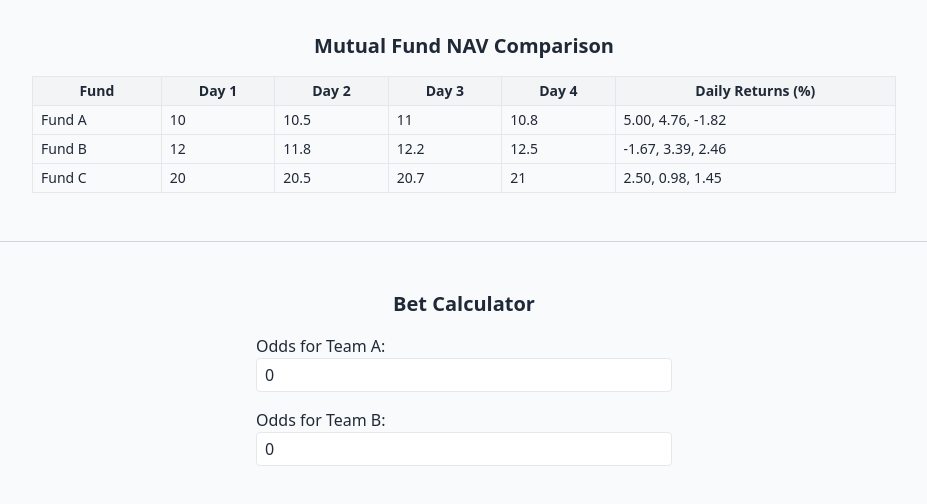
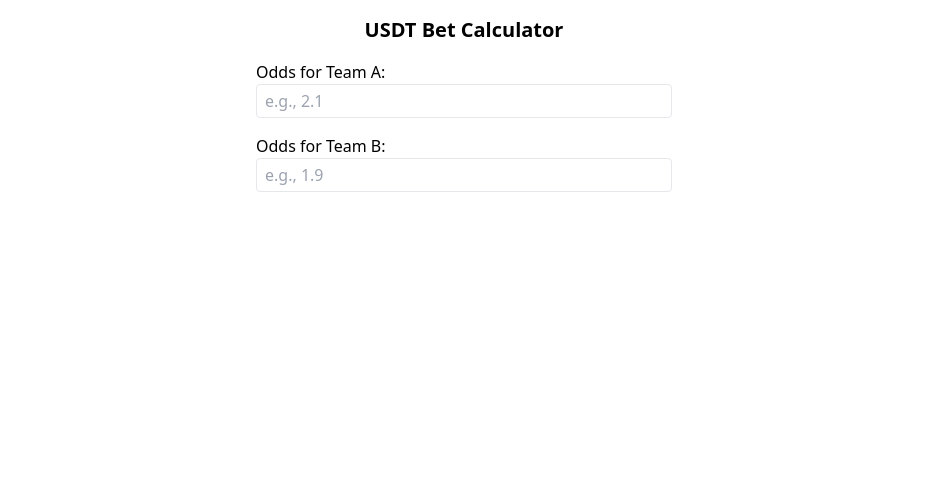
Before and after one commit to harshabavigadda/MF, a React (Create React App) app: page / in a window 1280 px wide. Shown: the top 504 px of the page, without its empty margins (176-1103 px from the left). Built offline with nearby package versions, Linux system fonts and the light colour scheme.

Commit message:
Update App.js

```diff
--- a/src/App.js
+++ b/src/App.js
@@ -1,74 +1,32 @@
 import React, { useState } from "react";
 
-// Dummy mutual fund NAV data for comparison
-const mutualFundData = [
-  { name: "Fund A", nav: [10, 10.5, 11, 10.8] },
-  { name: "Fund B", nav: [12, 11.8, 12.2, 12.5] },
-  { name: "Fund C", nav: [20, 20.5, 20.7, 21] },
-];
-
-const MutualFundComparison = () => {
-  const calculateReturns = (navs) => {
-    const returns = [];
-    for (let i = 1; i < navs.length; i++) {
-      const dailyReturn = ((navs[i] - navs[i - 1]) / navs[i - 1]) * 100;
-      returns.push(dailyReturn.toFixed(2));
-    }
-    return returns;
-  };
-
-  return (
-    <div className="p-4 max-w-4xl mx-auto text-sm sm:text-base">
-      <h2 className="text-xl font-bold mb-4 text-center">Mutual Fund NAV Comparison</h2>
-      <table className="w-full table-auto border text-xs sm:text-sm">
-        <thead>
-          <tr className="bg-gray-100">
-            <th className="border px-2 py-1">Fund</th>
-            {["Day 1", "Day 2", "Day 3", "Day 4"].map((day, idx) => (
-              <th key={idx} className="border px-2 py-1">{day}</th>
-            ))}
-            <th className="border px-2 py-1">Daily Returns (%)</th>
-          </tr>
-        </thead>
-        <tbody>
-          {mutualFundData.map((fund, idx) => (
-            <tr key={idx}>
-              <td className="border px-2 py-1">{fund.name}</td>
-              {fund.nav.map((value, i) => (
-                <td key={i} className="border px-2 py-1">{value}</td>
-              ))}
-              <td className="border px-2 py-1">
-                {calculateReturns(fund.nav).join(", ")}
-              </td>
-            </tr>
-          ))}
-        </tbody>
-      </table>
-    </div>
-  );
-};
-
 const BetCalculator = () => {
-  const [oddsTeamA, setOddsTeamA] = useState(0);
-  const [oddsTeamB, setOddsTeamB] = useState(0);
-  const totalUSDT = 23.5; // Fixed total amount in USDT
+  const [oddsTeamA, setOddsTeamA] = useState("");
+  const [oddsTeamB, setOddsTeamB] = useState("");
+  const totalUSDT = 23.5;
+  const inrPerUSDT = 85; // Approx conversion
 
   const calculateBets = () => {
-    if (oddsTeamA <= 0 || oddsTeamB <= 0) return null;
+    const oddsA = parseFloat(oddsTeamA);
+    const oddsB = parseFloat(oddsTeamB);
 
-    const amountTeamB = (totalUSDT * oddsTeamA) / (oddsTeamA + oddsTeamB);
-    const amountTeamA = totalUSDT - amountTeamB;
+    if (oddsA <= 0 || oddsB <= 0 || isNaN(oddsA) || isNaN(oddsB)) return null;
 
-    const payoutTeamA = amountTeamA * oddsTeamA;
-    const payoutTeamB = amountTeamB * oddsTeamB;
-    const loss = Math.abs(payoutTeamA - payoutTeamB);
+    // Equate payouts: A_amt * A_odds = B_amt * B_odds, A_amt + B_amt = totalUSDT
+    const amountB = (totalUSDT * oddsA) / (oddsA + oddsB);
+    const amountA = totalUSDT - amountB;
+
+    const payoutA = amountA * oddsA;
+    const payoutB = amountB * oddsB;
+    const minPayout = Math.min(payoutA, payoutB);
+    const loss = (totalUSDT - minPayout);
 
     return {
-      amountTeamA,
-      amountTeamB,
-      payoutTeamA,
-      payoutTeamB,
-      loss: loss.toFixed(2),
+      amountA,
+      amountB,
+      payoutA,
+      payoutB,
+      loss,
     };
   };
 
@@ -76,7 +34,7 @@
 
   return (
     <div className="p-4 max-w-md mx-auto text-sm sm:text-base">
-      <h2 className="text-xl font-bold mb-4 text-center">Bet Calculator</h2>
+      <h2 className="text-xl font-bold mb-4 text-center">USDT Bet Calculator</h2>
 
       <div className="space-y-4">
         <div>
@@ -84,7 +42,7 @@
           <input
             type="number"
             value={oddsTeamA}
-            onChange={(e) => setOddsTeamA(parseFloat(e.target.value))}
+            onChange={(e) => setOddsTeamA(e.target.value)}
             className="w-full border px-2 py-1 rounded"
             placeholder="e.g., 2.1"
           />
@@ -95,7 +53,7 @@
           <input
             type="number"
             value={oddsTeamB}
-            onChange={(e) => setOddsTeamB(parseFloat(e.target.value))}
+            onChange={(e) => setOddsTeamB(e.target.value)}
             className="w-full border px-2 py-1 rounded"
             placeholder="e.g., 1.9"
           />
@@ -104,8 +62,8 @@
 
       {result && (
         <div className="mt-6">
-          <h3 className="text-lg font-semibold mb-2">Bet Allocation</h3>
-          <table className="w-full table-auto text-sm border">
+          <h3 className="text-lg font-semibold mb-2 text-center">Bet Allocation</h3>
+          <table className="w-full text-sm table-auto border">
             <thead>
               <tr className="bg-gray-100">
                 <th className="border px-2 py-1">Team</th>
@@ -117,22 +75,22 @@
             <tbody>
               <tr>
                 <td className="border px-2 py-1">Team A</td>
-                <td className="border px-2 py-1">{oddsTeamA}</td>
-                <td className="border px-2 py-1">{result.amountTeamA.toFixed(2)}</td>
-                <td className="border px-2 py-1">{(result.amountTeamA * oddsTeamA).toFixed(2)}</td>
+                <td className="border px-2 py-1">{parseFloat(oddsTeamA)}</td>
+                <td className="border px-2 py-1">{result.amountA.toFixed(2)}</td>
+                <td className="border px-2 py-1">{result.payoutA.toFixed(2)}</td>
               </tr>
               <tr>
                 <td className="border px-2 py-1">Team B</td>
-                <td className="border px-2 py-1">{oddsTeamB}</td>
-                <td className="border px-2 py-1">{result.amountTeamB.toFixed(2)}</td>
-                <td className="border px-2 py-1">{(result.amountTeamB * oddsTeamB).toFixed(2)}</td>
+                <td className="border px-2 py-1">{parseFloat(oddsTeamB)}</td>
+                <td className="border px-2 py-1">{result.amountB.toFixed(2)}</td>
+                <td className="border px-2 py-1">{result.payoutB.toFixed(2)}</td>
               </tr>
             </tbody>
           </table>
 
-          <div className="mt-4">
-            <p><strong>Total Investment:</strong> 23.5 USDT (≈ ₹2000)</p>
-            <p><strong>Minimum Loss (approx):</strong> {result.loss} USDT</p>
+          <div className="mt-4 space-y-1 text-sm">
+            <p><strong>Total Investment:</strong> 23.5 USDT (≈ ₹{(totalUSDT * inrPerUSDT).toFixed(0)})</p>
+            <p><strong>Minimum Loss:</strong> {result.loss.toFixed(2)} USDT (≈ ₹{(result.loss * inrPerUSDT).toFixed(0)})</p>
           </div>
         </div>
       )}
@@ -140,12 +98,4 @@
   );
 };
 
-const App = () => (
-  <div className="min-h-screen bg-gray-50 text-gray-800 space-y-8 py-4">
-    <MutualFundComparison />
-    <hr className="border-gray-300" />
-    <BetCalculator />
-  </div>
-);
-
-export default App;
+export default BetCalculator;
```
